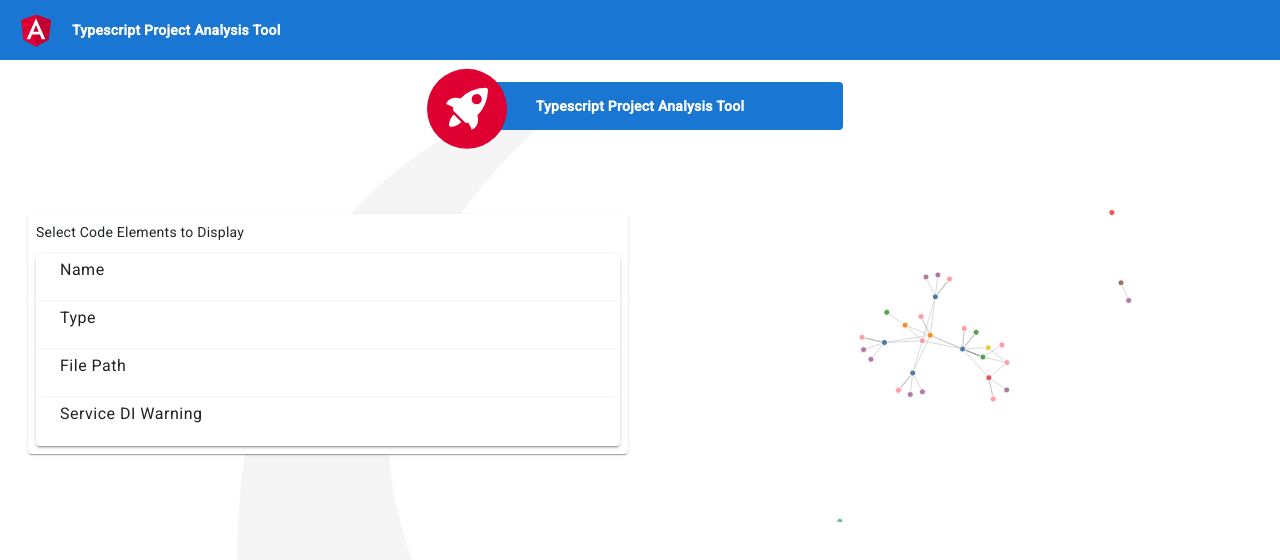
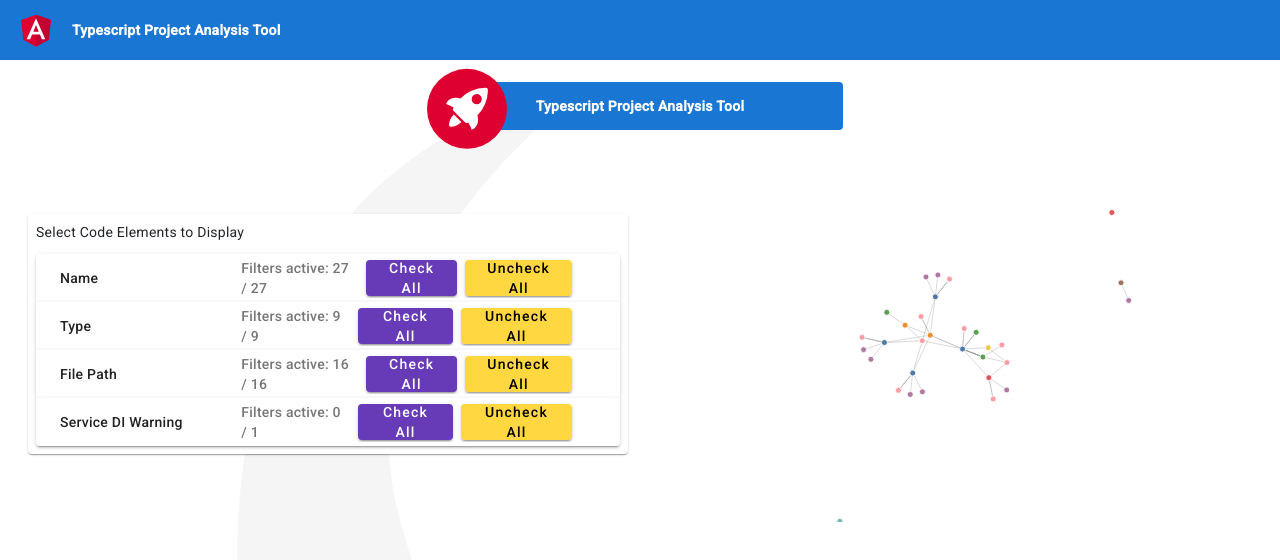
Before and after one commit to roshan-sama/Angular-Analyser, an Angular app in the folder ng-analysis/: page / in a window 1280 px wide. Shown: the top 560 px of the page. Built offline with nearby package versions, Linux system fonts and the light colour scheme.

Commit message:
feat: enable handling filters for cehcking all and unchecking all

```diff
--- a/ng-analysis/src/app/app.component.html
+++ b/ng-analysis/src/app/app.component.html
@@ -76,6 +76,8 @@
     <div class="row align-items-center">
       <node-filter-presentation
         [analysisGraph]="analysisOutput"
+        [filterPropertiesToEnabledCountMap]="filterPropertiesToEnabledCountMap"
+        [filterPropertiesTotalValuesMap]="filterPropertiesTotalValuesMap"
         (filterChangeEvent)="handleFilterChange($event)"
         class="d-block col-12 col-md-6"
       ></node-filter-presentation>
--- a/ng-analysis/src/app/app.component.ts
+++ b/ng-analysis/src/app/app.component.ts
@@ -21,6 +21,8 @@ export class AppComponent {
   analysisOutput?: falcorDependencyGraph
 
   filteredOutput?: falcorDependencyGraph
+  filterPropertiesToEnabledCountMap: { [key in string]: number } = {}
+  filterPropertiesTotalValuesMap: { [key in string]: number } = {}
 
   defaultFilterValues?: IAnalysisFilter
 
@@ -60,15 +62,15 @@ export class AppComponent {
         Object.entries(filterValues[key]).forEach(([value, enabled]) => {
           // Remove nodes from the list if their value matches the filter value and
           // the filter value is not enabled for display
-          if(!enabled){
-            if(analysisOutput.nodesById[nodeId][key] === value){
+          if (!enabled) {
+            if (analysisOutput.nodesById[nodeId][key] === value) {
               nodeIds.delete(nodeId)
             }
           }
           // If the current key is enabled, but the value for the key in the node is undefined,
           // remove the node
-          if(enabled){
-            if(analysisOutput.nodesById[nodeId][key] === undefined){
+          if (enabled) {
+            if (analysisOutput.nodesById[nodeId][key] === undefined) {
               nodeIds.delete(nodeId)
             }
           }
@@ -79,6 +81,25 @@ export class AppComponent {
     // TODO: Hardcoding id as second element here, ensure no side effects
     this.filteredOutput!.nodes = this.analysisOutput!.nodes.filter((node) => nodeIds.has(node.value[1]))
     this.filteredOutput!.links = this.analysisOutput!.links.filter((link) => nodeIds.has(link.source.value[1]) && nodeIds.has(link.target.value[1]))
+
+    const tempPropertiesToEnabledCountMap: { [key in string]: number } = {} = {}
+    const tempPropertiesToCountMap: { [key in string]: number } = {} = {}
+    Object.keys(filterValues).forEach((key) => {
+      let currentEnabledKeyTotal = 0
+      let currentKeyTotal = 0
+
+      Object.keys(filterValues[key]).forEach((value) => {
+        if (filterValues[key][value]) {
+          currentEnabledKeyTotal++
+        }
+        currentKeyTotal++
+      })
+
+      tempPropertiesToEnabledCountMap[key] = currentEnabledKeyTotal
+      tempPropertiesToCountMap[key] = currentKeyTotal
+    })
+    this.filterPropertiesToEnabledCountMap = tempPropertiesToEnabledCountMap
+    this.filterPropertiesTotalValuesMap = tempPropertiesToCountMap
 
     console.debug("Final Node Ids post filter: ", nodeIds)
     this.drawGraph(this.filteredOutput!)
--- a/ng-analysis/src/app/app.module.ts
+++ b/ng-analysis/src/app/app.module.ts
@@ -12,6 +12,7 @@ import {MatCheckboxModule} from '@angular/material/checkbox';
 import {MatCardModule} from '@angular/material/card';
 import {MatExpansionModule} from '@angular/material/expansion';
 import { GraphDisplaySmartComponentComponent } from './components/graph-display-smart-component/graph-display-smart-component.component';
+import {MatButtonModule} from '@angular/material/button';
 
 @NgModule({
   declarations: [
@@ -27,7 +28,8 @@ import { GraphDisplaySmartComponentComponent } from './components/graph-display-
     BrowserAnimationsModule,
     MatCheckboxModule,
     MatCardModule,
-    MatExpansionModule
+    MatExpansionModule,
+    MatButtonModule
   ],
   providers: [],
   bootstrap: [AppComponent]
--- a/ng-analysis/src/app/node-filter-presentation/node-filter-presentation.component.html
+++ b/ng-analysis/src/app/node-filter-presentation/node-filter-presentation.component.html
@@ -4,11 +4,21 @@
         <mat-expansion-panel hideToggle *ngFor="let filterableKey of filterableKeys">
             <mat-expansion-panel-header>
                 <mat-panel-title>
-                    <h4>{{filterableKey}}</h4>
+                    {{filterableKey}}
                 </mat-panel-title>
+                <mat-panel-description>
+                    <div class="d-flex justify-content-end w-100 align-items-center">
+                        <div class="me-2">Filters active: {{filterPropertiesToEnabledCountMap[filterableKey]}} /
+                            {{filterPropertiesTotalValuesMap[filterableKey]}}</div>
+                        <button mat-raised-button color="primary" class="me-2"
+                            (click)="handleCheckAll(filterableKey, $event)">Check All</button>
+                        <button mat-raised-button color="accent" (click)="handleUncheckAll(filterableKey, $event)">Uncheck
+                            All</button>
+                    </div>
+                </mat-panel-description>
             </mat-expansion-panel-header>
-            <div class="d-flex flex-wrap" style="max-height: 150px; overflow: auto;">
-                <mat-checkbox *ngFor="let value of filterableValues[filterableKey]"
+            <div class=" d-flex flex-wrap border rounded" style="max-height: 50vh; overflow: auto; resize: vertical;">
+                <mat-checkbox class="my-1" *ngFor="let value of filterableValues[filterableKey]"
                     (change)="handleTypeSelect(filterableKey, value, $event.checked)"
                     [checked]="filteredObject[filterableKey][value]">{{value}}
                 </mat-checkbox>
--- a/ng-analysis/src/app/node-filter-presentation/node-filter-presentation.component.ts
+++ b/ng-analysis/src/app/node-filter-presentation/node-filter-presentation.component.ts
@@ -11,6 +11,8 @@ import { analysisOutput } from 'src/utils/analysis-output';
 })
 export class NodeFilterPresentationComponent {
   @Input() analysisGraph?: falcorDependencyGraph
+  @Input() filterPropertiesToEnabledCountMap: { [key in string]: number } = {}
+  @Input() filterPropertiesTotalValuesMap: { [key in string]: number } = {}
 
   @Output() filterChangeEvent: EventEmitter<IAnalysisFilter> = new EventEmitter()
 
@@ -20,7 +22,20 @@ export class NodeFilterPresentationComponent {
   filteredObject: IAnalysisFilter = {}
 
   constructor() {
+    this.filterChangeEvent.subscribe((filteredObject) => {
 
+      Object.keys(filteredObject).forEach((key) => {
+        let currentKeyTotal = 0
+
+        Object.keys(filteredObject[key]).forEach((value) => {
+          if (filteredObject[key][value]) {
+            currentKeyTotal++
+          }
+        })
+
+        this.filterPropertiesToEnabledCountMap[key] = currentKeyTotal
+      })
+    })
   }
 
   ngOnChanges(changes: SimpleChanges) {
@@ -45,8 +60,12 @@ export class NodeFilterPresentationComponent {
         this.filteredObject[key] = valuesSet
       })
 
-      console.log(this.filteredObject, "filt object at end")
+      console.debug(this.filteredObject, "filt object at end")
     }
+  }
+
+  ngOnInit() {
+    this.filterChangeEvent.emit(this.filteredObject)
   }
 
   getFilterableKeys(graph: falcorDependencyGraph) {
@@ -91,4 +110,21 @@ export class NodeFilterPresentationComponent {
     this.filteredObject[key][value] = checked
     this.filterChangeEvent.emit(this.filteredObject)
   }
+
+  handleCheckAll(key: string, $event: any) {
+    $event.stopPropagation();
+    Object.keys(this.filteredObject[key]).forEach((value) => {
+      this.filteredObject[key][value] = true
+    })
+    this.filterChangeEvent.emit(this.filteredObject)
+  }
+
+  handleUncheckAll(key: string, $event: any) {
+    $event.stopPropagation();
+    Object.keys(this.filteredObject[key]).forEach((value) => {
+      this.filteredObject[key][value] = false
+    })
+    this.filterChangeEvent.emit(this.filteredObject)
+  }
+
 }
```
